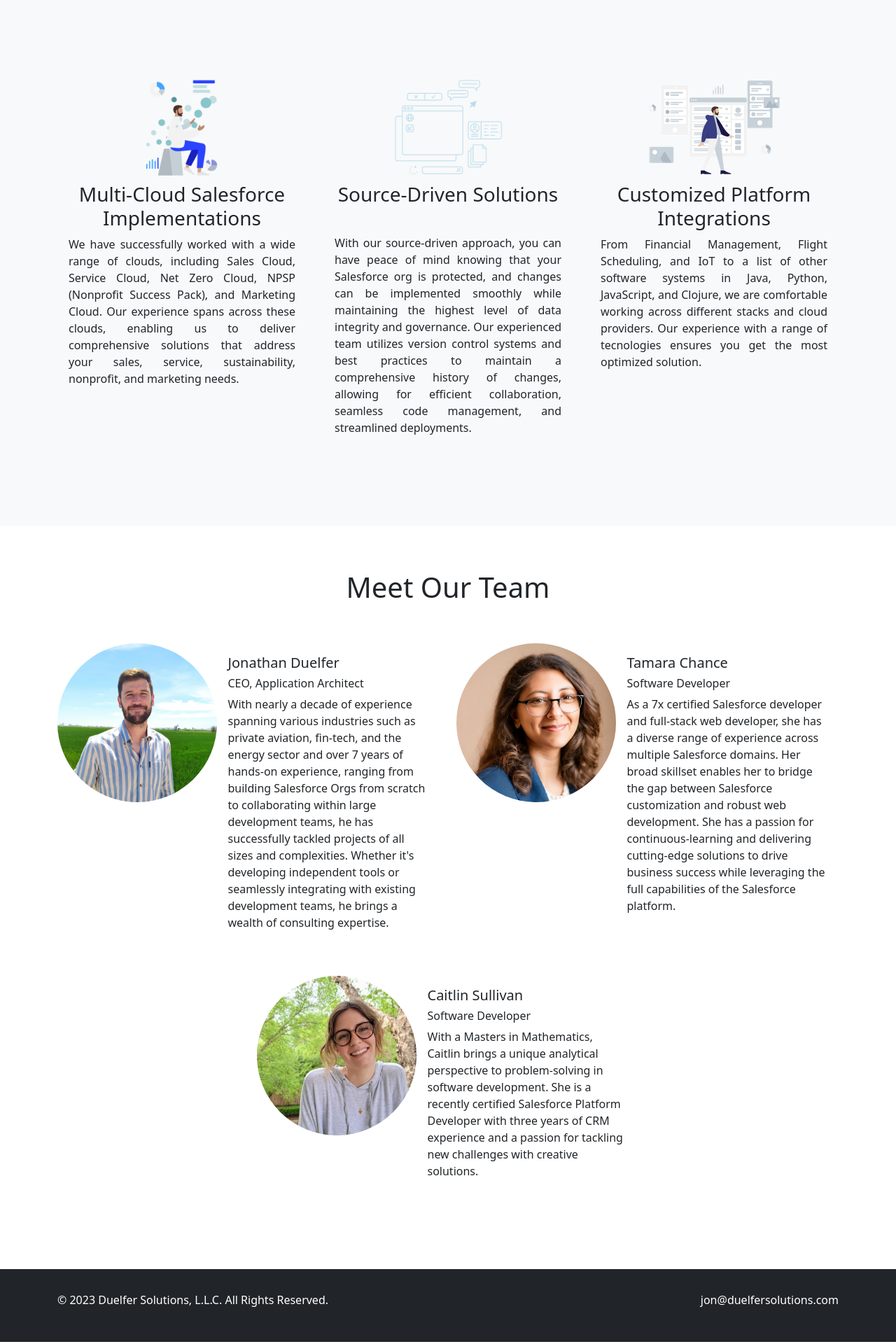
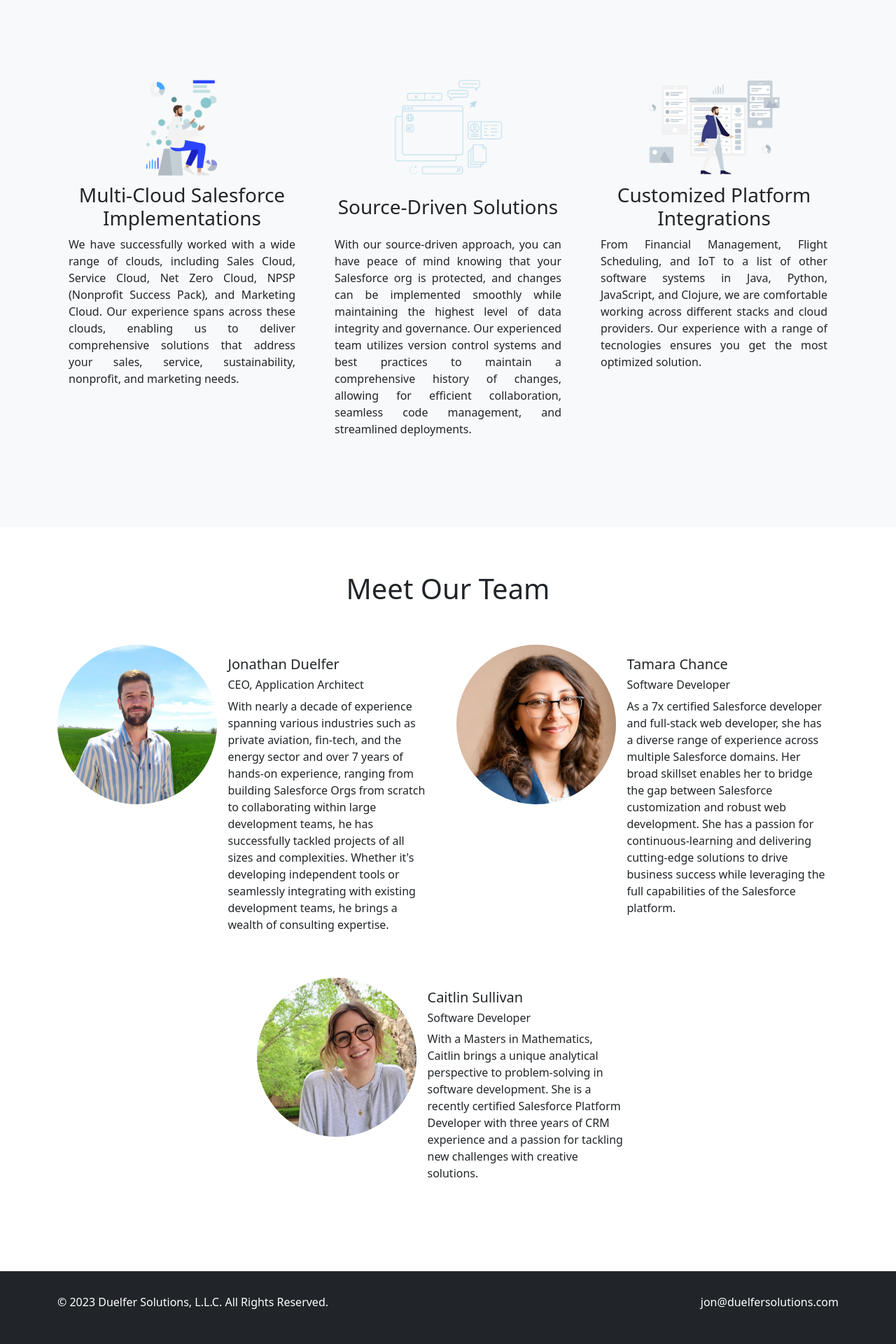
Before and after one commit to Duelfer-Solutions/duelfer-solutions.github.io, a Jekyll site: the page index.html, which Jekyll copies as it is, in a window 1280 px wide. Shown: the part 1102-3022 px from the top of the page at 70% size. Built offline with Jekyll 4.4.1, drawn with Linux system fonts in a browser that asks for light colours.

Commit message:
adds styling to keep headers and paragraphs horizontally aligned when window size changes

```diff
--- a/assets/css/style.css
+++ b/assets/css/style.css
@@ -73,6 +73,22 @@
     text-align: justify;
 }
 
+.service-header {
+    text-align: center;
+    align-items: center;
+    height: 80px;
+    padding-left: .2rem;
+    padding-right: .2rem;
+}
+
+.responsive {
+    display: block;
+    margin: 0 auto;
+    max-width: 100%;
+    max-height: 150px;
+    object-fit: contain;
+}
+
 /**
  * Blog Home Feed
  */
--- a/index.html
+++ b/index.html
@@ -76,29 +76,29 @@
             <div class="container">
                 <div class="row pt-5">
                     <div class="col-lg-4">
-                        <div class="text-center">
-                            <img height="150px" src="/assets/img/humans-graph.png" alt="Salesforce">
+                        <img class="responsive" src="/assets/img/humans-graph.png" alt="Salesforce">
+                        <div class="row service-header">
                             <h3 class="pt-1">Multi-Cloud Salesforce Implementations</h3>
                         </div>
-                        <div class="service-text px-3">
+                        <div class="row service-text px-3">
                             <p>We have successfully worked with a wide range of clouds, including Sales Cloud, Service Cloud, Net Zero Cloud, NPSP (Nonprofit Success Pack), and Marketing Cloud. Our experience spans across these clouds, enabling us to deliver comprehensive solutions that address your sales, service, sustainability, nonprofit, and marketing needs.</p>
                         </div>
                     </div>
                     <div class="col-lg-4">
-                        <div class="text-center" style="padding-bottom: 2rem;">
-                            <img height="150px" src="/assets/img/pebble-people-ui.png" alt="Salesforce">
+                        <img class="responsive" src="/assets/img/pebble-people-ui.png" alt="Salesforce">
+                        <div class="row service-header">
                             <h3 class="pt-1">Source-Driven Solutions</h3>
                         </div>
-                        <div class="service-text px-3">
+                        <div class="row service-text px-3">
                             <p>With our source-driven approach, you can have peace of mind knowing that your Salesforce org is protected, and changes can be implemented smoothly while maintaining the highest level of data integrity and governance. Our experienced team utilizes version control systems and best practices to maintain a comprehensive history of changes, allowing for efficient collaboration, seamless code management, and streamlined deployments.</p>
                         </div>
                     </div>
                     <div class="col-lg-4">
-                        <div class="text-center">
-                            <img height="150px" src="/assets/img/humans-ux.png" alt="Salesforce">
+                        <img class="responsive" src="/assets/img/humans-ux.png" alt="Salesforce">
+                        <div class="row service-header">
                             <h3 class="pt-1">Customized Platform Integrations</h3>
                         </div>
-                        <div class="service-text px-3">
+                        <div class="row service-text px-3">
                             <p>From Financial Management, Flight Scheduling, and IoT to a list of other software systems in Java, Python, JavaScript, and Clojure, we are comfortable working across different stacks and cloud providers. Our experience with a range of tecnologies ensures you get the most optimized solution.</p>
                         </div>
                     </div>
```
